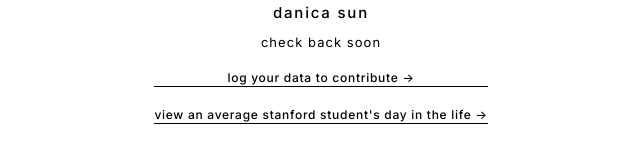
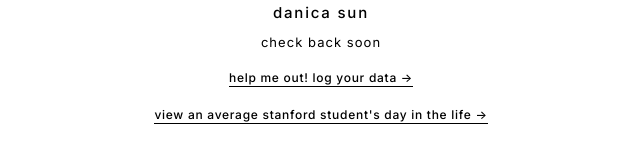
Before and after one commit to danicasun/stanford-day-tracker, a React (Vite) app: page / in a window 1280 px wide. Shown: the part 337-497 px from the top of the page, without its empty margins (319-959 px from the left). Built offline with nearby package versions, Linux system fonts and the light colour scheme.

Commit message:
link formatting

```diff
--- a/src/pages/ComingSoon.jsx
+++ b/src/pages/ComingSoon.jsx
@@ -4,7 +4,7 @@
       <div style={styles.content}>
         <p style={styles.name}>danica sun</p>
         <p style={styles.message}>check back soon</p>
-        <a href="/dayinthelife" style={styles.link}>log your data to contribute →</a>
+        <a href="/dayinthelife" style={styles.link}>help me out! log your data →</a>
         <a href="/dayatstanford" style={styles.link}>view an average stanford student's day in the life →</a>
       </div>
     </div>
@@ -52,5 +52,6 @@
     borderBottom: '1px solid #000',
     paddingBottom: '1px',
     transition: 'opacity 0.15s',
+    alignSelf: 'center',
   },
 };
```
